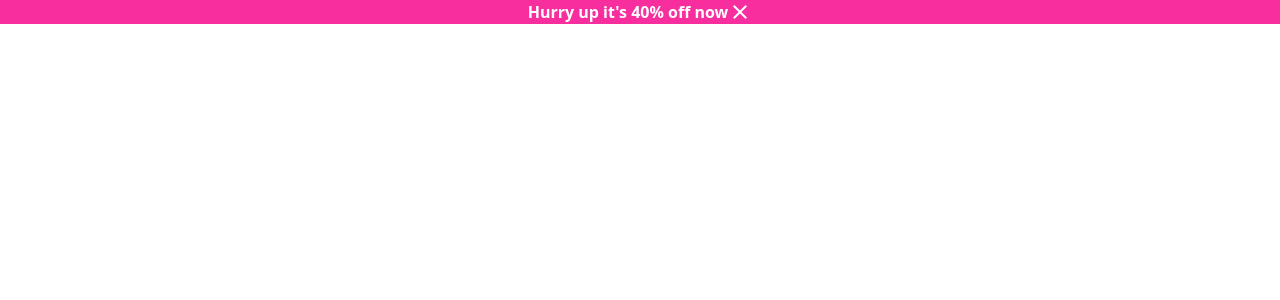
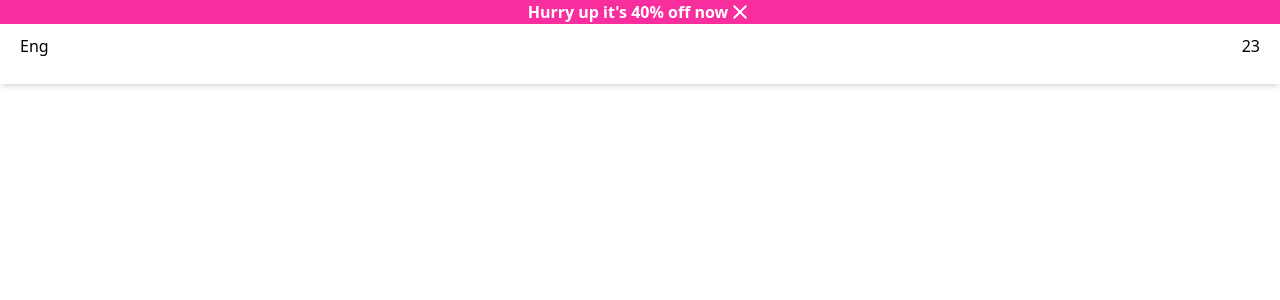
Before and after one commit to MalikaMarselovna/PLUSH-PARADISE-LAST, a React (Create React App) app: page / in a window 1280 px wide. Shown: the top 300 px of the page. Built offline with nearby package versions, Linux system fonts and the light colour scheme.

Commit message:
start to make 'navbar'

```diff
--- /dev/null
+++ b/src/components/Navbar.jsx
@@ -0,0 +1,24 @@
+import React from 'react'
+
+function Navbar() {
+    return (
+        <div className='navbar h-[60px] shadow-md relative z-10'>
+            <div className='wrapper pl-[20px] pr-[20px] pt-[10px] pb-[10px] flex justify-between items-center'>
+                {/* left div */}
+                <div className='left flex flex-1 items-center '>
+                    <div className='language cursor-pointer text-[16px] '>
+                        Eng
+                    </div>
+
+                </div>
+
+
+                <div>2</div>
+                <div>3</div>
+
+            </div>
+        </div>
+    )
+}
+
+export default Navbar
--- a/src/pages/Home.jsx
+++ b/src/pages/Home.jsx
@@ -1,11 +1,13 @@
 import React from 'react'
 import Announce from '../components/Announce';
+import Navbar from '../components/Navbar';
 
 
 function Home() {
   return (
     <div>
         <Announce/>
+        <Navbar/>
     </div>
   )
 }
```
